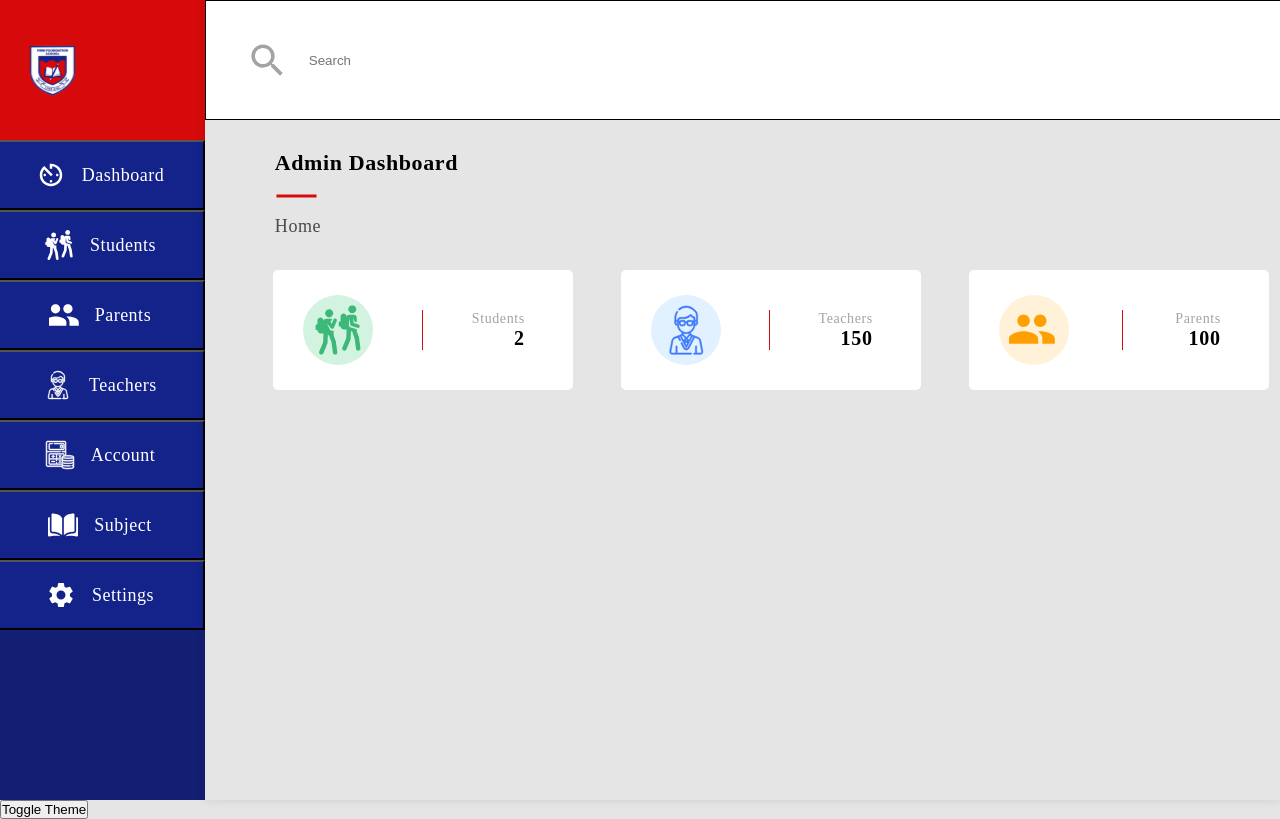
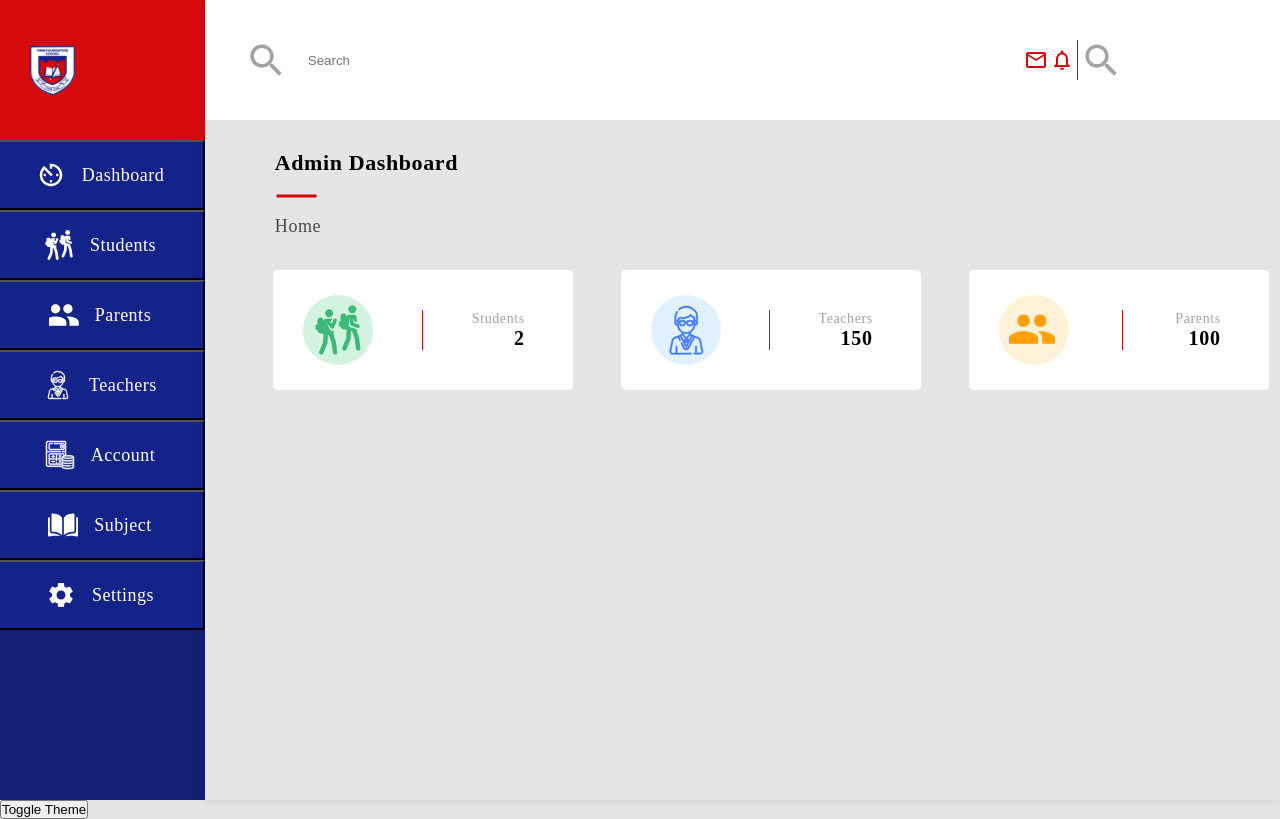
Before and after one commit to AF2B/SchoolSystemSTUP, a React (Vite) app: page /dashboard in a window 1280 px wide. Shown: the top 819 px of the page. Built offline with nearby package versions, Linux system fonts and the light colour scheme.

Commit message:
IconContainer fixed

```diff
--- a/src/components/SearchBar/styled.ts
+++ b/src/components/SearchBar/styled.ts
@@ -2,16 +2,14 @@ import styled from "styled-components";
 
 export const SearchBarContainer = styled.div`
     display: flex;
-    justify-content: space-between;
+    justify-content: space-evenly;
     align-items: center;
     padding: 0 40px 0 40px;
-    margin-left: -20px;
     margin-top: -20px;
     margin-bottom: 30px;
-    height: 15dvh;
+    height: 16dvh;
     width: 84dvw;
     background-color: ${props => props.theme.bg2};
-    border: 1px solid black;
 
     @media screen and (min-width: 768px) {
         flex-direction: row;
@@ -51,7 +49,8 @@ export const SearchBarIconContainer = styled.div`
     align-items: center;
     width: 8dvw;
     height: 5dvh;
-    margin-left: -5.5vh;
+    margin-left: -5.5dvh;
+    margin-right: 320px;
 
     @media screen and (min-width: 768px) {
         width: 8vw;
```
